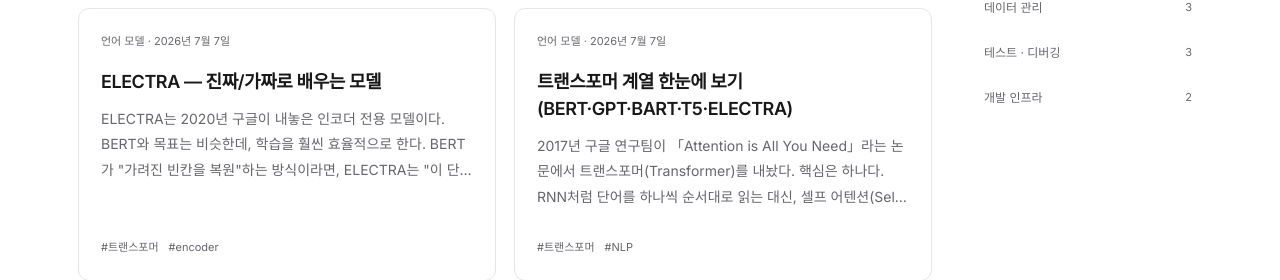
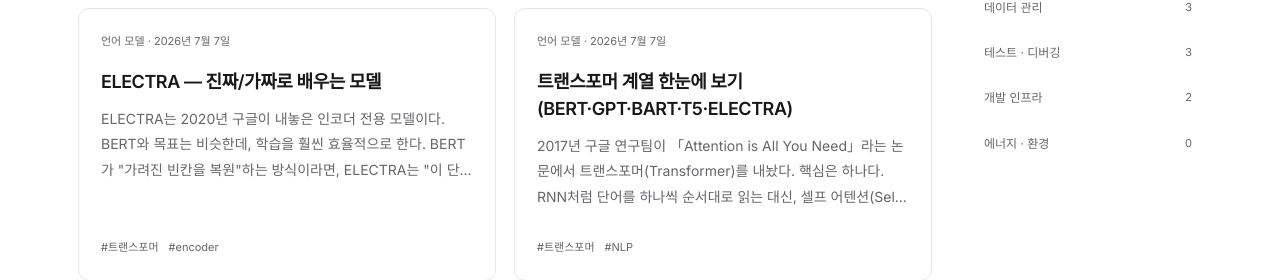
Before and after one commit to rangedayo/study-gazette, a Next.js app: page / in a window 1280 px wide. Shown: the part 999-1279 px from the top of the page. Built offline with nearby package versions, Linux system fonts and the light colour scheme.

Commit message:
feat: 에너지·환경 학습 카테고리 추가

```diff
--- a/app/Gazette.jsx
+++ b/app/Gazette.jsx
@@ -479,7 +479,7 @@ export default function StudyGazette({ initialContent }) {
   const featured = useMemo(() => featuredProject || studyPosts.find((p) => p.pinned) || studyPosts[0], [featuredProject, studyPosts]);
   const rest = useMemo(() => studyPosts.filter((p) => p.id !== featured?.id), [studyPosts, featured]);
   const cats = useMemo(() => {
-    const m = {}; studyPosts.forEach((p) => (m[p.category] = (m[p.category] || 0) + 1));
+    const m = { "에너지 · 환경": 0 }; studyPosts.forEach((p) => (m[p.category] = (m[p.category] || 0) + 1));
     return Object.entries(m).sort((a, b) => b[1] - a[1]);
   }, [studyPosts]);
 
@@ -711,9 +711,10 @@ export default function StudyGazette({ initialContent }) {
 
         {inCategory && <section id="category-view">
           <div className="breadcrumbs"><RouteLink to={{ name: "home" }} goTo={goTo}>Front Page</RouteLink><span className="slash">/</span><span>Study Notes</span></div>
-          <header className="category-header"><h1 className="category-title">{route.value}</h1><p className="category-description">{route.value === "비전 모델" ? "이미지와 멀티모달 모델을 공부하며 남긴 기록." : "이 주제로 공부하며 남긴 기록."}</p></header>
+          <header className="category-header"><h1 className="category-title">{route.value}</h1><p className="category-description">{route.value === "비전 모델" ? "이미지와 멀티모달 모델을 공부하며 남긴 기록." : route.value === "에너지 · 환경" ? "에너지와 환경 분야를 공부하며 남긴 기록." : "이 주제로 공부하며 남긴 기록."}</p></header>
           <div className="list-meta"><span>{catPosts.length}개의 기록</span><span>최근 글부터</span></div>
           <div className="post-list">{catPosts.map(p => <PostCard key={p.id} p={p} goTo={goTo} />)}</div>
+          {!catPosts.length && <p className="empty-result">아직 공개된 글이 없습니다.</p>}
         </section>}
 
         {route.name === "post" && cur && <article id="article-view">
```
